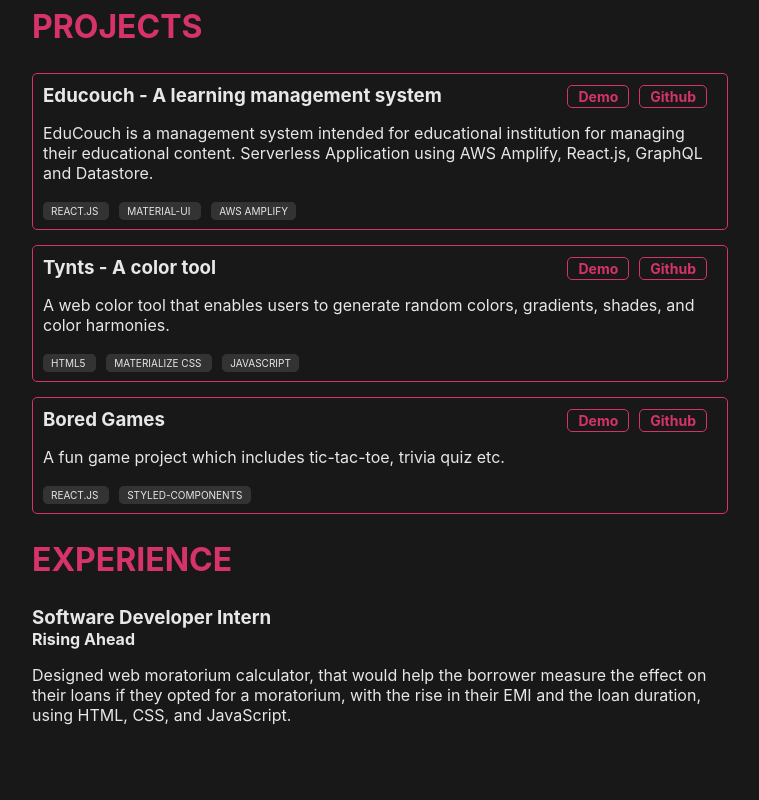
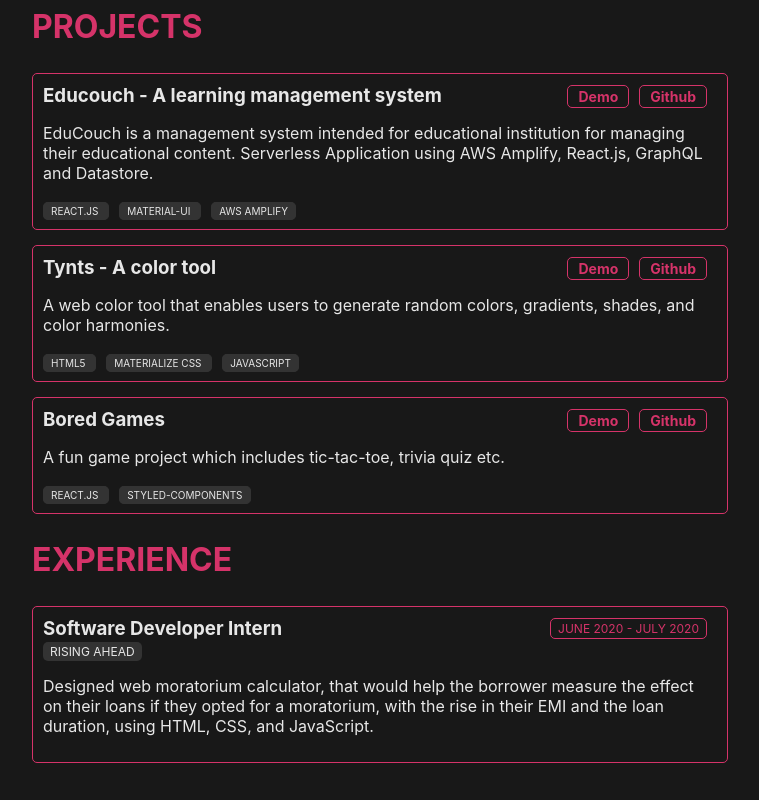
Before and after one commit to palakgupta2712/palakgupta2712.github.io, a React (Vite) app: page / in a window 1280 px wide. Shown: the part 1074-1874 px from the top of the page, without its empty margins (260-1019 px from the left). Before the commit the page ends 1836 px from the top, so only its background shows below. Built offline with nearby package versions, Linux system fonts and the light colour scheme.

Commit message:
Experience section styling

```diff
--- a/src/data.js
+++ b/src/data.js
@@ -69,5 +69,31 @@ const data = {
       tags: ["React.js", "styled-components"],
     },
   ],
+  archive_project: [
+    {
+      name: "Educouch - A learning management system",
+      summary:
+        "EduCouch is a management system intended for educational institution for managing their educational content. Serverless Application using AWS Amplify, React.js, GraphQL and Datastore.",
+      repo_url: "https://github.com/palakgupta2712/lms-app-amplify",
+      live_url: "https://edu-couch.netlify.app/",
+      tags: ["React.js", "Material-UI", "AWS Amplify"],
+    },
+    {
+      name: "Tynts - A color tool",
+      summary:
+        "A web color tool that enables users to generate random colors, gradients, shades, and color harmonies.",
+      repo_url: "https://github.com/palakgupta2712/tynts-color-tool",
+      live_url: "https://tynts.netlify.app/",
+      tags: ["HTML5", "Materialize CSS", "JavaScript"],
+    },
+    {
+      name: "Bored Games",
+      summary:
+        "A fun game project which includes tic-tac-toe, trivia quiz etc.",
+      repo_url: "https://github.com/palakgupta2712/bored-games/",
+      live_url: "https://bored-games-07.netlify.app/",
+      tags: ["React.js", "styled-components"],
+    },
+  ],
 };
 export default data;
--- a/src/pages/Experience.jsx
+++ b/src/pages/Experience.jsx
@@ -9,11 +9,17 @@ function Experience() {
       <Title name="Experience" />
       <p>
         {data.experience.map((item) => (
-          <div>
-            <h3>{item.post}</h3>
-            <h4>{item.company}</h4>
+          <Container>
+            <Header>
+              <h3>{item.post}</h3>
+              <Tag>
+                {item.startdate} - {item.enddate}
+              </Tag>
+            </Header>
+
+            <CompanyTag>{item.company}</CompanyTag>
             <p>{item.summary}</p>
-          </div>
+          </Container>
         ))}
       </p>
     </div>
@@ -21,3 +27,36 @@ function Experience() {
 }
 
 export default Experience;
+const Tag = styled.span`
+  font-size: 12px;
+  border: 1px solid #d53369;
+  padding: 2px 7px;
+  margin-right: 10px;
+  border-radius: 5px;
+  color: #d53369;
+  /* background-color: #333; */
+  text-transform: uppercase;
+`;
+const CompanyTag = styled(Tag)`
+  background-color: #333;
+  border: none;
+  color: inherit;
+`;
+const Container = styled.div`
+  border: 1px solid #d53369;
+  margin: 15px 0;
+  padding: 10px;
+  border-radius: 5px;
+`;
+const Header = styled.div`
+  display: flex;
+  flex-direction: column;
+  gap: 10px;
+  flex-wrap: flex;
+
+  @media (min-width: 480px) {
+    flex-direction: row;
+    align-items: center;
+    justify-content: space-between;
+  }
+`;
```
